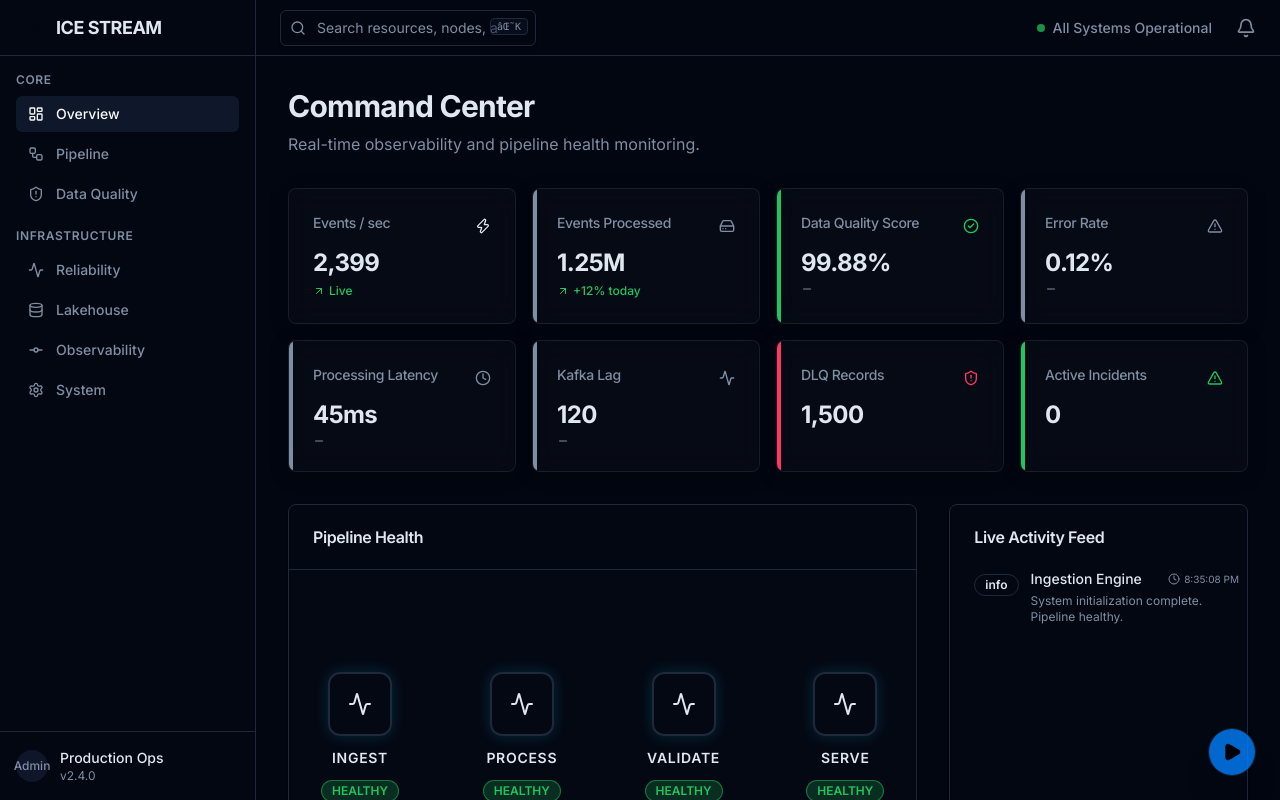
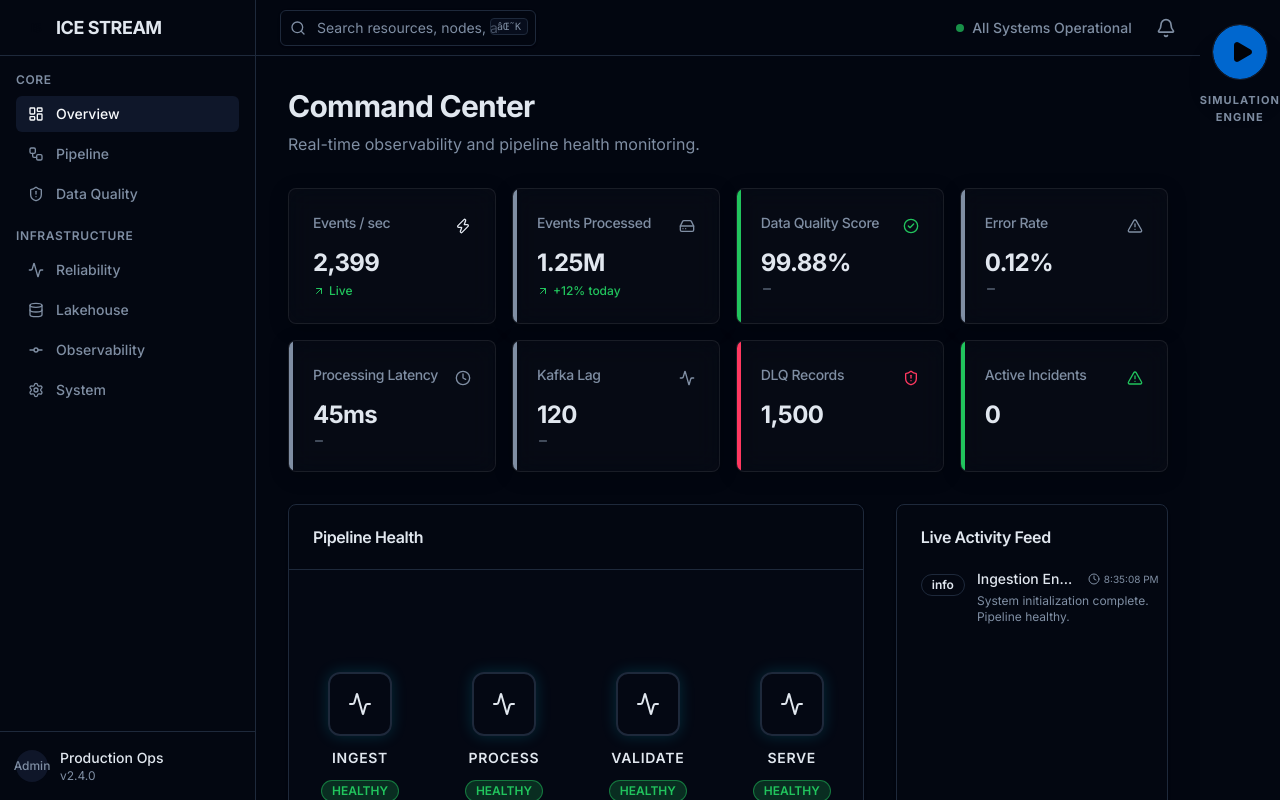
Before and after one commit to sanika-mankar/Ice-stream-lakehouse-observability, a React (Vite) app in the folder frontend/: page /overview in a window 1280 px wide. Built offline with nearby package versions, Linux system fonts and the light colour scheme.

Commit message:
Embed DemoController within sidebar flow

```diff
--- a/frontend/src/components/ui/DemoController.tsx
+++ b/frontend/src/components/ui/DemoController.tsx
@@ -15,20 +15,20 @@ export function DemoController() {
   };
 
   return (
-    <div className="fixed bottom-6 right-6 z-50">
+    <div className="flex flex-col items-center my-6 relative z-50">
       <div
         className={cn(
-          "bg-card border border-border shadow-2xl rounded-2xl overflow-hidden transition-all duration-300 ease-in-out flex flex-col",
-          isOpen ? "w-[340px] opacity-100 translate-y-0" : "w-12 h-12 opacity-80 hover:opacity-100 rounded-full cursor-pointer"
+          "bg-card border border-border shadow-2xl overflow-hidden transition-all duration-300 ease-in-out flex flex-col",
+          isOpen ? "fixed bottom-6 left-6 w-[340px] rounded-2xl opacity-100 translate-y-0" : "relative w-14 h-14 opacity-80 hover:opacity-100 rounded-full cursor-pointer"
         )}
       >
         {!isOpen ? (
           <div
-            className="w-full h-full flex items-center justify-center bg-primary text-primary-foreground hover:bg-primary/90"
+            className="w-full h-full flex items-center justify-center bg-primary text-primary-foreground rounded-full hover:bg-primary/90 shadow-lg shadow-primary/20"
             onClick={() => setIsOpen(true)}
             title="Open Demo Controls"
           >
-            <Play className="w-5 h-5 fill-current" />
+            <Play className="w-6 h-6 fill-current ml-1" />
           </div>
         ) : (
           <>
@@ -97,6 +97,11 @@ export function DemoController() {
           </>
         )}
       </div>
+      {!isOpen && (
+        <span className="mt-3 text-[11px] font-bold text-muted-foreground uppercase tracking-widest text-center">
+          Simulation<br/>Engine
+        </span>
+      )}
     </div>
   );
 }
```
